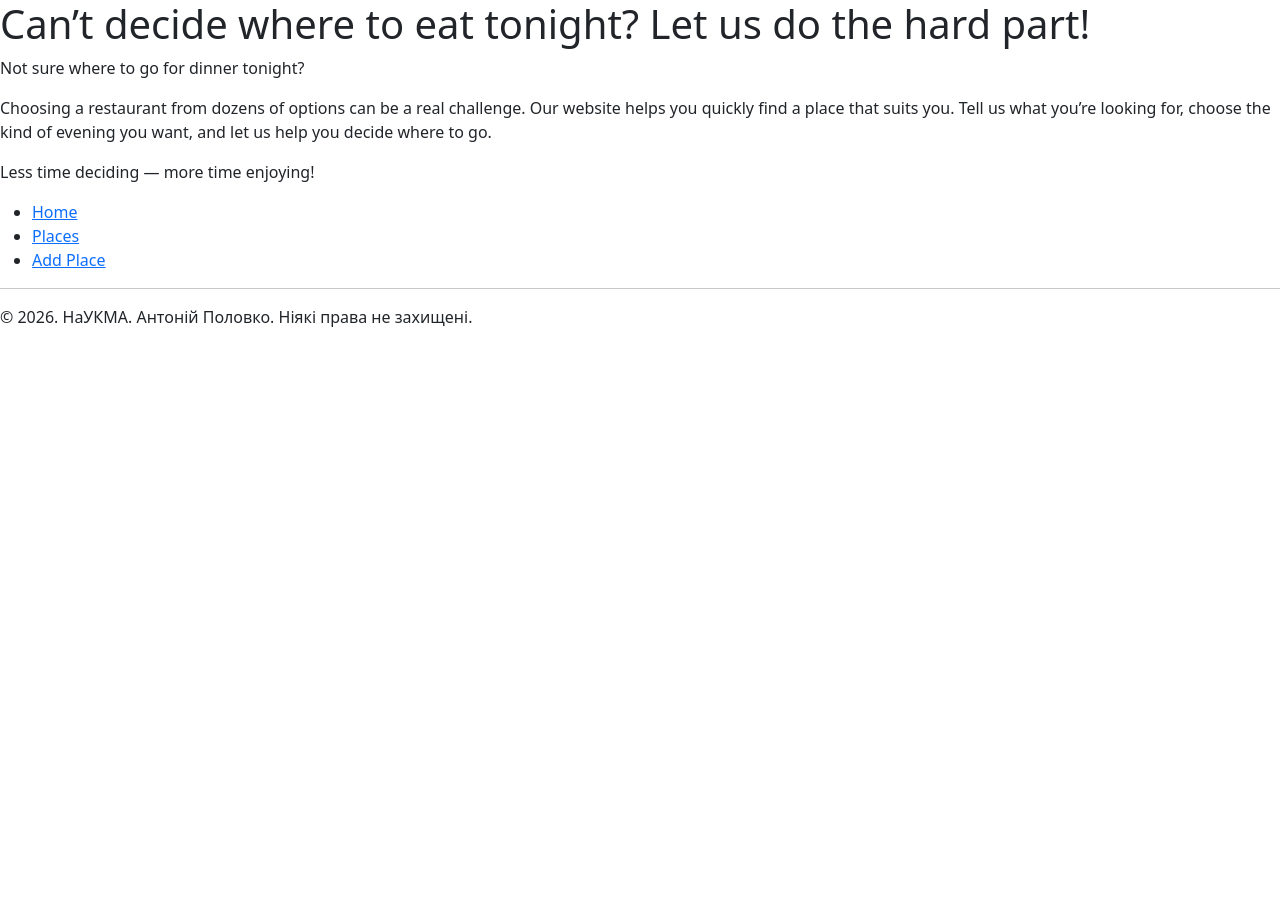
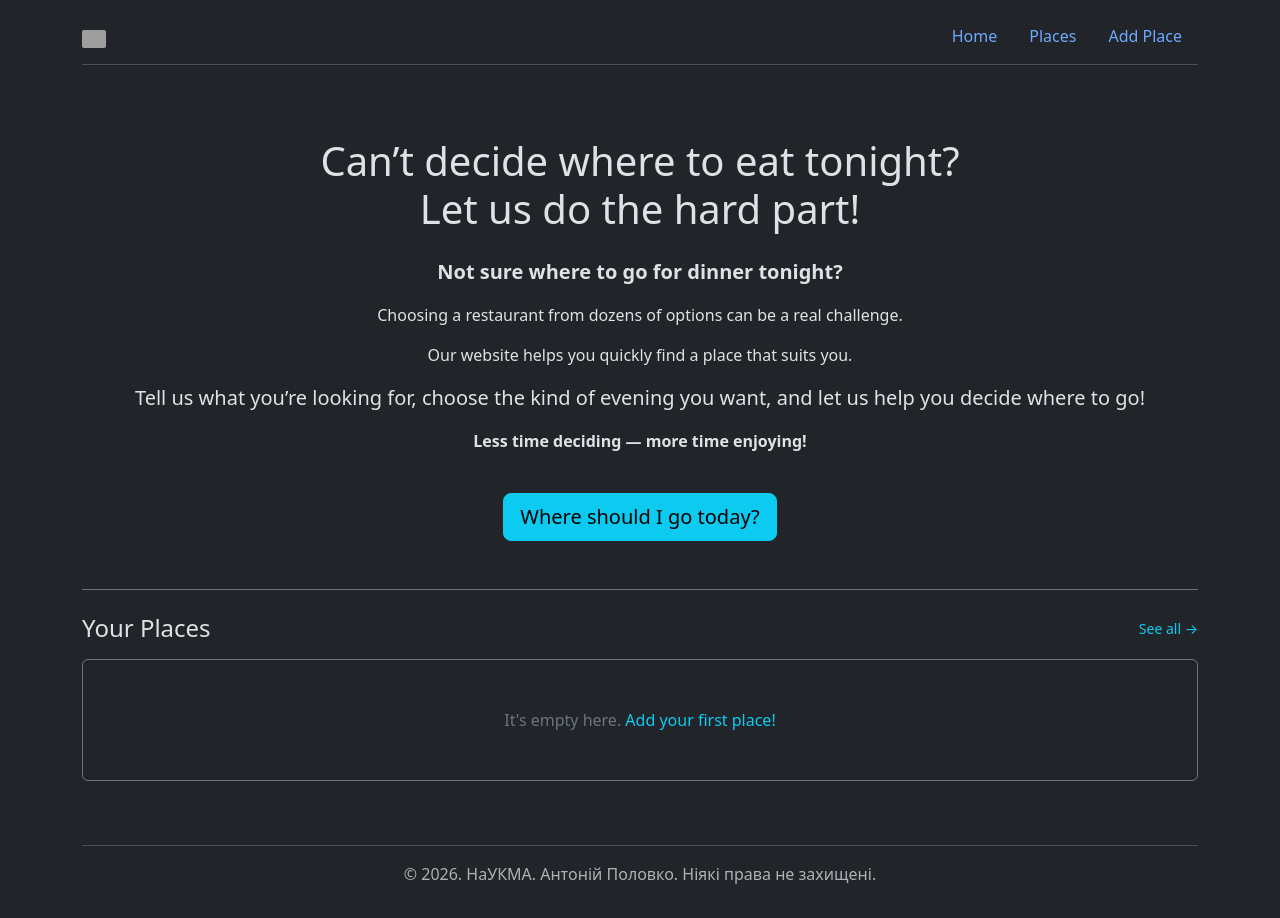
Before and after one commit to vilgefortzr/where-should-i-go-today-, a Django app: page / in a window 1280 px wide. Before the commit the page ends 327 px from the top, so only its background shows below. Run offline with Django 5.2, Linux system fonts and the light colour scheme; grey boxes are pictures that could not be loaded.

Commit message:
add place preview template and improve design, fix template inheritance

```diff
--- /dev/null
+++ b/wheretogo/templates/wheretogo/base.html
@@ -0,0 +1,31 @@
+<!DOCTYPE html>
+<html lang="en" data-bs-theme="dark">
+<head>
+    <meta charset="UTF-8">
+    <title>Where Should I Go Today?</title>
+    <link href="https://cdn.jsdelivr.net/npm/bootstrap@5.3.8/dist/css/bootstrap.min.css" rel="stylesheet">
+</head>
+<body class="container d-flex flex-column min-vh-100 mt-3">
+    <header class="d-flex justify-content-between align-items-center mb-4 border-bottom pb-2">
+        <h3 class="m-0">
+           <a href="{% url 'home' %}" class="text-decoration-none" title="Home">
+               <img src="https://flagcdn.com/w20/ua.png" width="24" alt="Ukraine" style="vertical-align: middle; border-radius: 2px;">
+           </a>
+        </h3>
+        <nav>
+            <ul class="nav">
+                <li class="nav-item"><a class="nav-link" href="{% url 'home' %}">Home</a></li>
+                <li class="nav-item"><a class="nav-link" href="{% url 'places' %}">Places</a></li>
+                <li class="nav-item"><a class="nav-link" href="{% url 'add_place' %}">Add Place</a></li>
+            </ul>
+        </nav>
+    </header>
+    <main class="flex-grow-1">
+        {% block content %}
+        {% endblock %}
+    </main>
+    <footer class="border-top pt-3 mt-5 mb-3 text-center text-muted">
+        <p>&copy; 2026. НаУКМА. Антоній Половко. Ніякі права не захищені.</p>
+    </footer>
+</body>
+</html>
--- a/wheretogo/templates/wheretogo/home.html
+++ b/wheretogo/templates/wheretogo/home.html
@@ -1,29 +1,28 @@
-<!DOCTYPE html>
-<html lang="en">
-<head>
-    <meta charset="UTF-8">
-    <link href="https://cdn.jsdelivr.net/npm/bootstrap@5.3.8/dist/css/bootstrap.min.css" rel="stylesheet">
-    <title>Where Should I Go Today?</title>
-</head>
-<body>
-    <header>
-        <h1>Can’t decide where to eat tonight? Let us do the hard part!</h1>
-        <p>Not sure where to go for dinner tonight?</p>
-        <p>Choosing a restaurant from dozens of options can be a real challenge.
-            Our website helps you quickly find a place that suits you.
-            Tell us what you’re looking for, choose the kind of evening you want, and let us help you decide where to go.</p>
-        <p>Less time deciding — more time enjoying!</p>
-        <nav>
-            <ul>
-                <li><a href="{% url 'home' %}">Home</a></li>
-                <li><a href="{% url 'places' %}">Places</a></li>
-                <li><a href="{% url 'add_place' %}">Add Place</a></li>
-            </ul>
-        </nav>
-    </header>
-<footer>
-        <hr>
-        <p>&copy; 2026. НаУКМА. Антоній Половко. Ніякі права не захищені.</p>
-    </footer>
-</body>
-</html>
+{% extends 'wheretogo/base.html' %}
+
+{% block content %}
+<div class="text-center mt-5">
+    <h1 class="mb-4">Can’t decide where to eat tonight?<br>Let us do the hard part!</h1>
+    <p class="lead fw-bold">Not sure where to go for dinner tonight?</p>
+    <p>Choosing a restaurant from dozens of options can be a real challenge.</p>
+    <p>Our website helps you quickly find a place that suits you.</p>
+    <p class="lead">Tell us what you’re looking for, choose the kind of evening you want, and let us help you decide where to go!</p>
+    <p class="fw-bold mb-4">Less time deciding — more time enjoying!</p>
+    <button id="btn-random" class="btn btn-info btn-lg mt-3">Where should I go today?</button>
+</div>
+<div class="mt-5 pt-4 border-top border-secondary text-start">
+        <div class="d-flex justify-content-between align-items-center mb-3">
+            <h4 class="mb-0">Your Places</h4>
+            <a href="{% url 'places' %}" class="text-decoration-none text-info small">See all &rarr;</a>
+        </div>
+        <div class="d-flex flex-row flex-nowrap gap-3 pb-3 overflow-auto" style="scrollbar-width: thin;">
+            {% for place in places %}
+                {% include 'wheretogo/place_preview.html' with place=place %}
+            {% empty %}
+                <div class="w-100 text-center py-5 text-secondary border border-secondary rounded">
+                    It's empty here. <a href="{% url 'add_place' %}" class="text-info text-decoration-none">Add your first place!</a>
+                </div>
+            {% endfor %}
+        </div>
+</div>
+{% endblock %}
--- a/wheretogo/views.py
+++ b/wheretogo/views.py
@@ -2,7 +2,8 @@ from django.shortcuts import render, redirect
 
 
 def home(request):
-    return render(request, 'wheretogo/home.html')
+    places_list = request.session.get('places_list', [])
+    return render(request, 'wheretogo/home.html', {'places': places_list})
 
 
 def places(request):
```
Also changed, not shown: wheretogo/templates/wheretogo/place_preview.html (added, +39 -0 lines).
